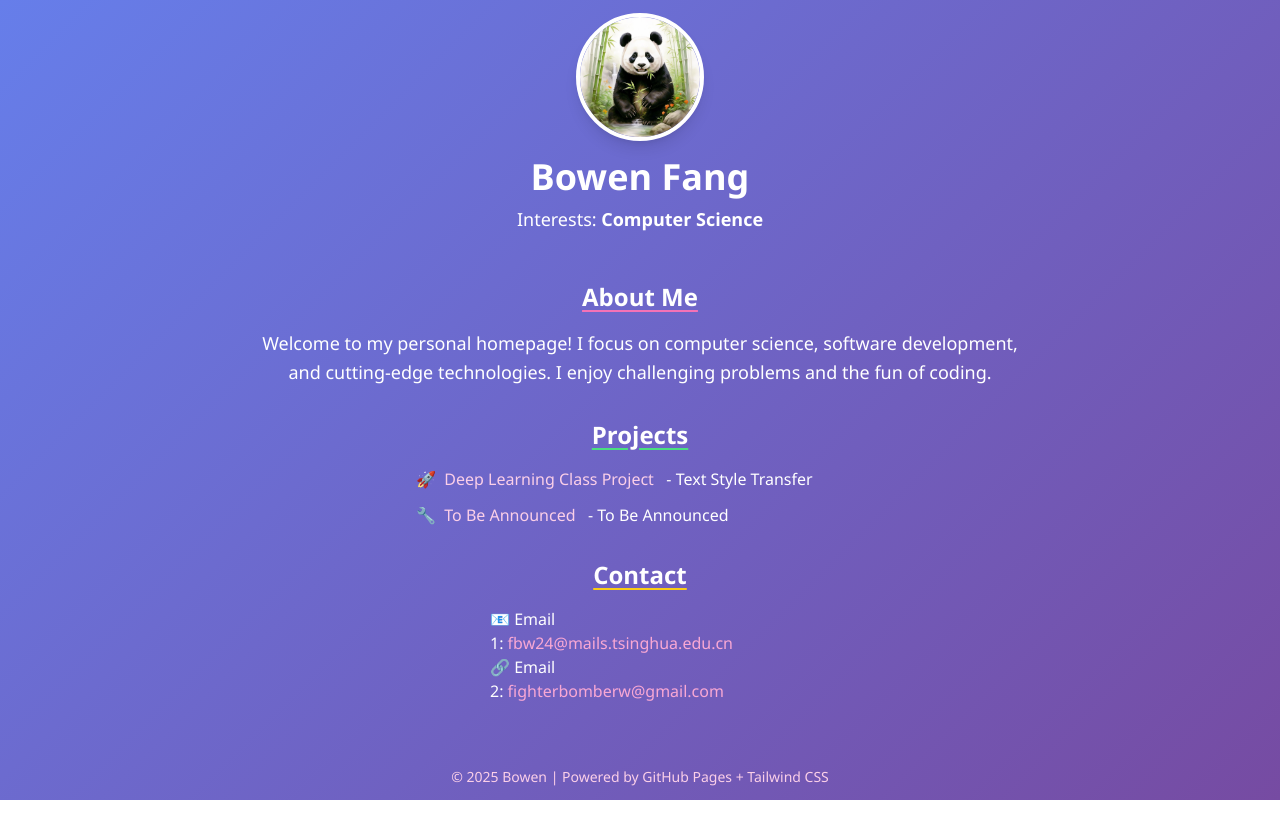
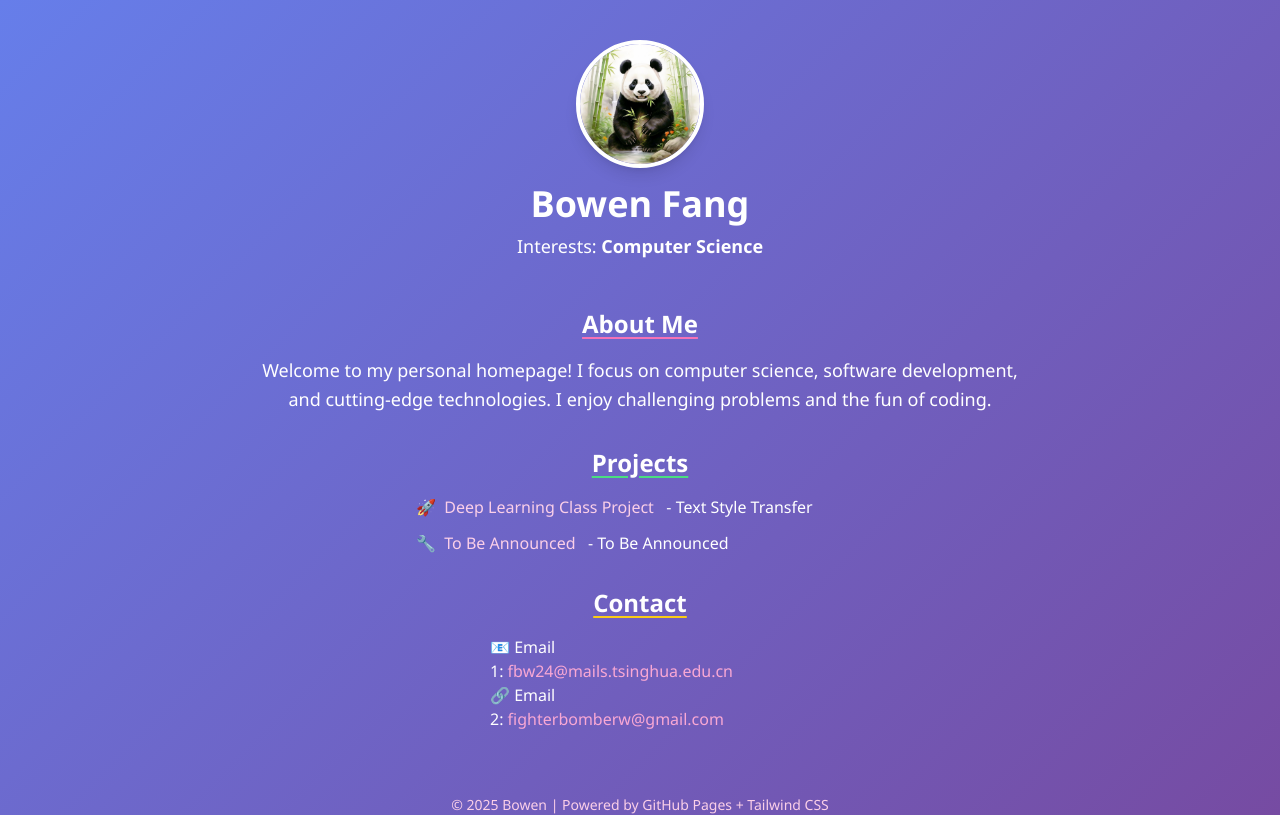
Before and after one commit to Bowen-777/Bowen-777.github.io, a plain HTML site: page index.html in a window 1280 px wide. Drawn offline with nearby package versions, Linux system fonts and the light colour scheme.

Commit message:
v1.0.1 | adjusting top margin

```diff
--- a/index.html
+++ b/index.html
@@ -19,7 +19,7 @@
 <body class="min-h-screen flex flex-col items-center justify-center px-6">
 
   <header class="mb-12 text-center">
-    <img src="img/panda.jpg" alt="avatar" class="w-32 h-32 rounded-full mx-auto mb-4 border-4 border-white shadow-lg" />
+    <img src="img/panda.jpg" alt="avatar" class="w-32 h-32 rounded-full mx-auto mb-4 mt-10 border-4 border-white shadow-lg" />
     <h1 class="text-4xl font-bold mb-2">
       Bowen Fang
       <!-- <span class="text-2xl font-bold">My Site</span> -->
```
